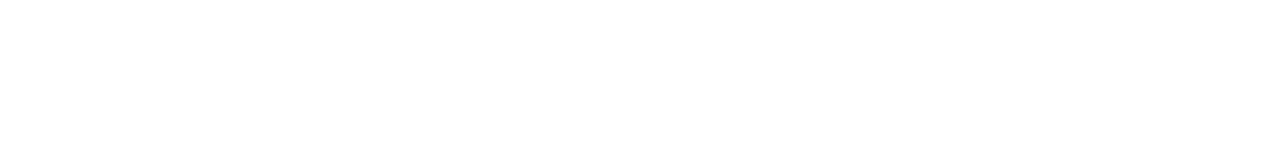
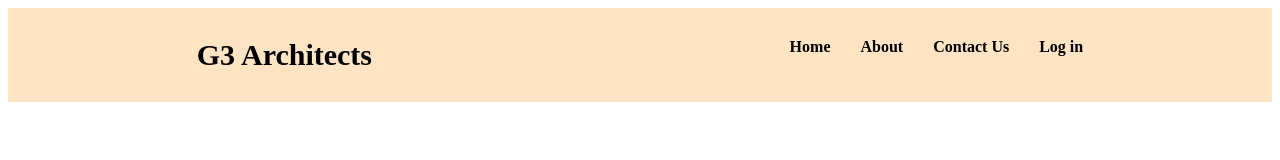
Before and after one commit to protapsaha1/second-responsive-portfolio, a plain HTML site: page index.html in a window 1280 px wide. Drawn offline with Linux system fonts and the light colour scheme.

Commit message:
code push

```diff
--- a/index.html
+++ b/index.html
@@ -8,6 +8,23 @@
     <title>Responsive Portfolio</title>
 </head>
 <body>
+    <header class="header">
+        <nav class="nav">
 
+            <div>
+                   <h3 class="head-ti">G3 Architects</h3>
+           </div>
+
+            <div class="menu">
+                <ul>
+                    <li>    Home   </li>
+                    <li>    About  </li>
+                    <li> Contact Us</li>
+                    <li>   Log in  </li>
+                </ul>
+            </div>
+        </nav>
+
+    </header>
 </body>
 </html>
--- a/style.css
+++ b/style.css
@@ -0,0 +1,22 @@
+/* header part */
+.header{
+     background-color: bisque;
+
+}
+.nav{
+    display: flex;
+    justify-content: space-around;
+
+}
+.head-ti{
+     font-size: 30px;
+     font-weight: 700;
+}
+.menu>ul{
+    display: flex;
+    list-style: none;
+    gap: 30px;
+    color: black;
+    font-weight: 600;
+    margin-top: 30px;
+}
```
